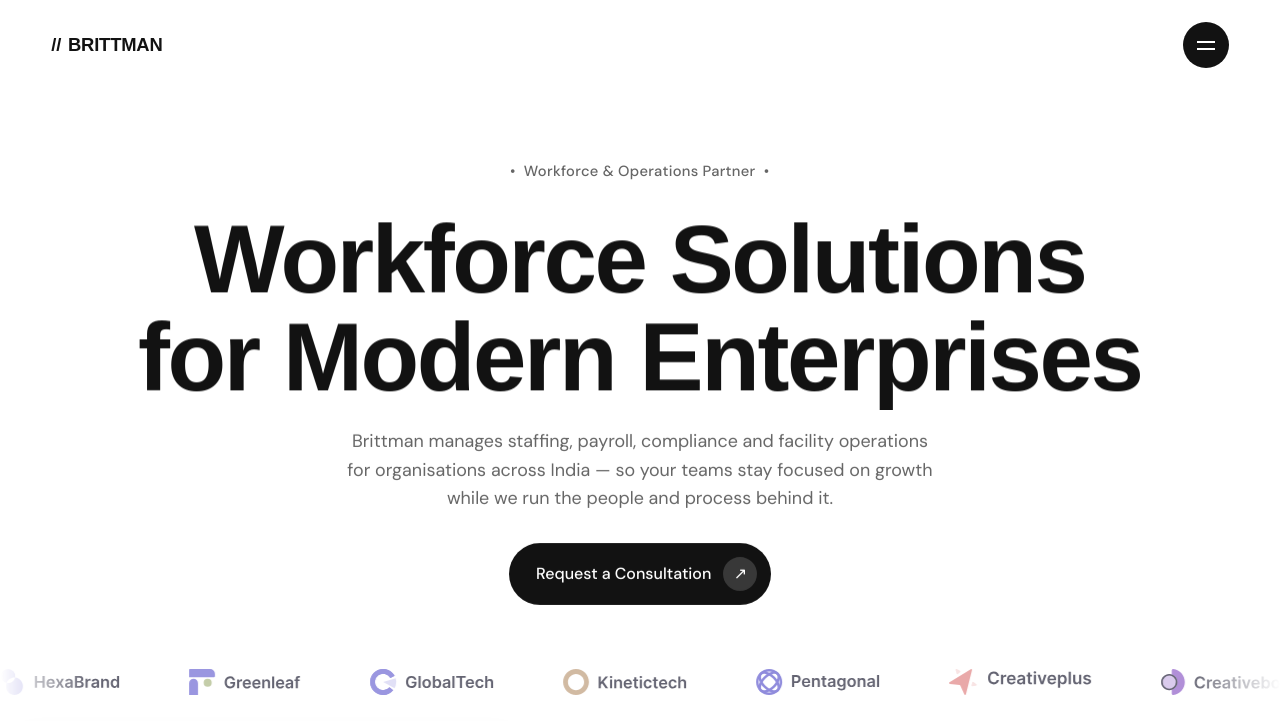
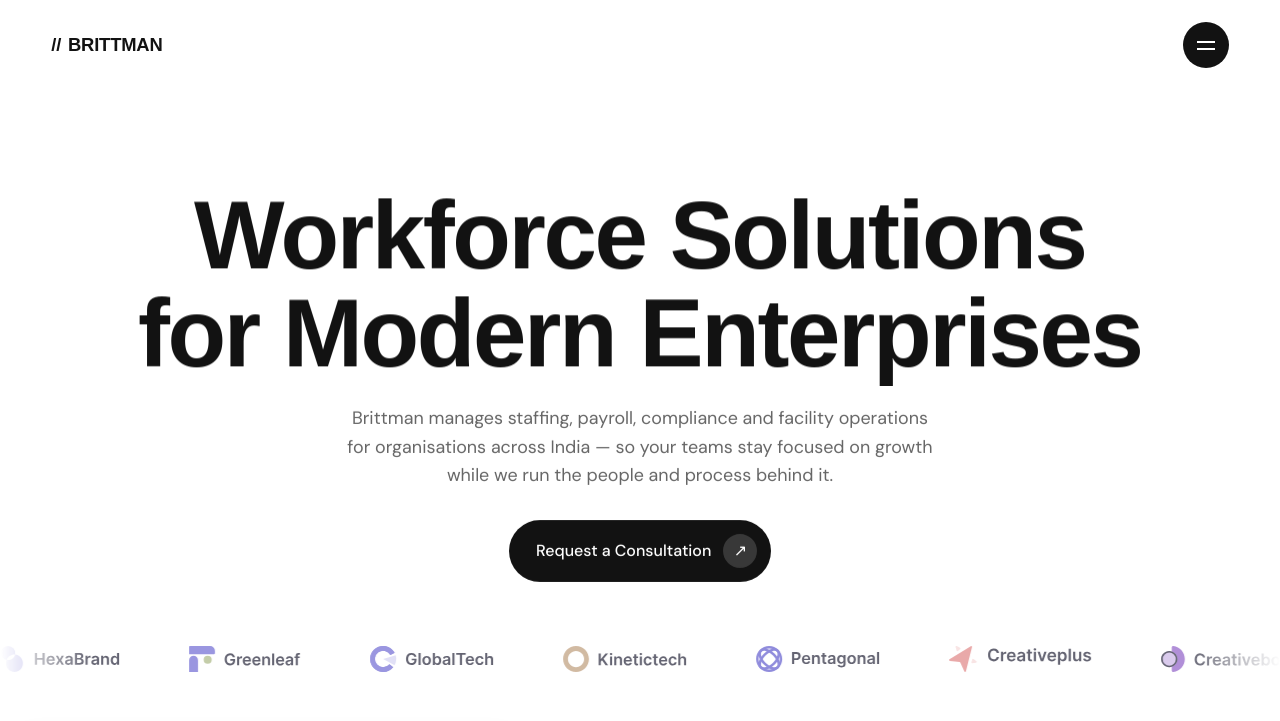
Before and after one commit to KunalDSoni/Brittman, a plain HTML site: page index.html in a window 1280 px wide. Shown: the top 721 px of the page. Drawn offline with nearby package versions, Linux system fonts and the light colour scheme; grey boxes are pictures that could not be loaded; animation ran at ten frames a second; a web font is replaced by a local one.

Commit message:
Remove hero eyebrow label on homepage
Co-Authored-By: Claude Opus 4.8 <noreply@anthropic.com>

```diff
--- a/index.html
+++ b/index.html
@@ -22,7 +22,6 @@
   <!-- ================= HERO ================= -->
   <section class="hero">
     <div class="container hero-inner">
-      <span class="eyebrow reveal" data-anim="fade">&bull;&nbsp;&nbsp;Workforce &amp; Operations Partner&nbsp;&nbsp;&bull;</span>
       <h1 class="hero-title reveal" data-anim="up" style="--d:.05s">Workforce Solutions<br>for Modern Enterprises</h1>
       <p class="hero-sub reveal" data-anim="up" style="--d:.18s">Brittman manages staffing, payroll, compliance and facility operations for organisations across India — so your teams stay focused on growth while we run the people and process behind it.</p>
       <a class="btn btn-dark reveal" data-anim="up" style="--d:.28s" href="contact.html">Request a Consultation <span class="arrow-circle">↗</span></a>
```
